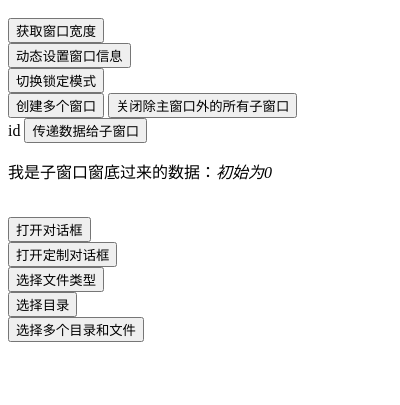
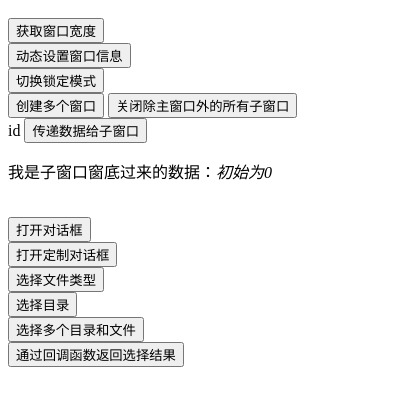
Before and after one commit to JamesSunTao/electron1-st, an Electron app: page index.html in a window 400 px wide. Shown: the part 189-594 px from the top of the page. Drawn offline with Linux system fonts and the light colour scheme; no server answers.

Commit message:
通过回调函数返回选择的文件和目录

```diff
--- a/index.html
+++ b/index.html
@@ -43,6 +43,11 @@
     <br>
     <button onclick="chooseMoreFile()" id="chooseMoreFile">选择多个目录和文件</button>
     <label id="chooseMoreFileLabel"></label>
+
+    <br>
+    <button onclick="callback_chooseMoreFile()" id="callback_chooseMoreFile">通过回调函数返回选择结果</button>
+    <label id="callback_chooseMoreFileLabel"></label>
+
   </body>
   <script src="./src/js/event.js"></script>
 </html>
--- a/src/js/event.js
+++ b/src/js/event.js
@@ -181,3 +181,24 @@ function chooseMoreFile(params) {
     options.properties = ['openFile','promptToCreate ','multiSelections'];
     label.innerText = dialog.showOpenDialog(options);
 }
+
+ /**
+ * 通过回调函数返回选的的目录和文件
+ * */
+
+function callback_chooseMoreFile(params) {
+    const label = document.getElementById("callback_chooseMoreFileLabel");
+    var options = {};
+    options.title = "选择多个目录和文件";
+    options.buttonLabel = "选择多个目录和文件"
+    options.properties = ['openFile','promptToCreate ','multiSelections'];
+    if (process.platform == 'darwin') { // 如果是苹果系统，添加openDirectory
+        options.properties.push('openDirectory');
+    }
+    dialog.showOpenDialog(options,(filePaths)=>{
+        for (let index = 0; index < filePaths.length; index++) {
+            label.innerText += filePaths[index]+'\r\n';
+
+        }
+    });
+}
```
